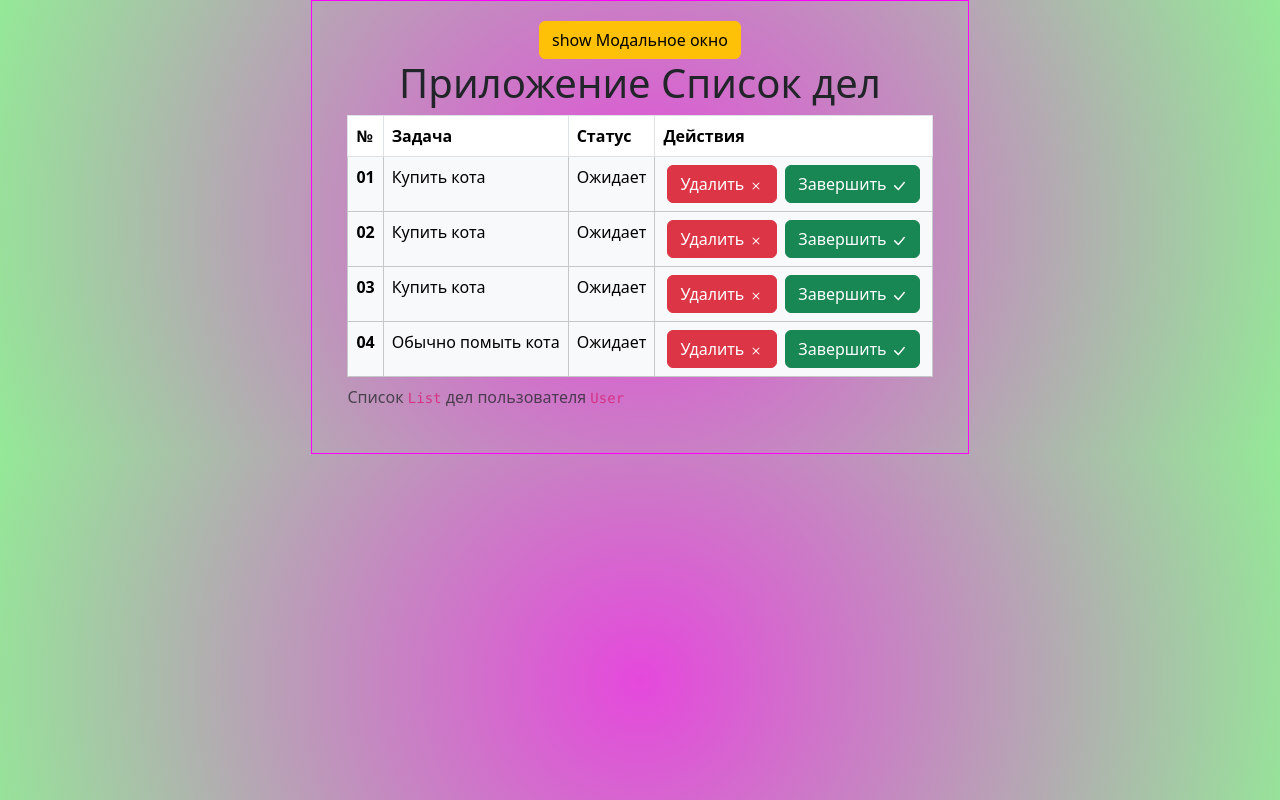
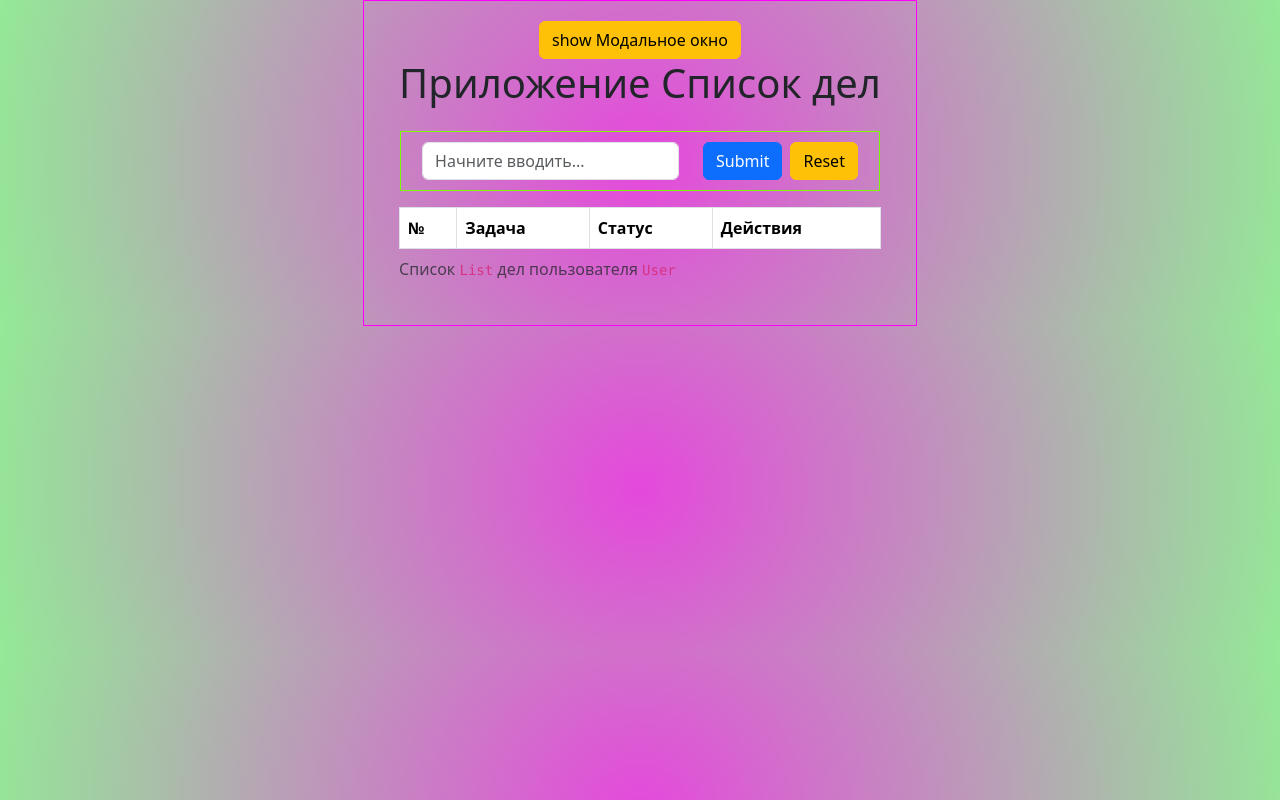
Before and after one commit to mindfling/ME_ToDoApp_ReactViteTS, a React (Vite) app: page / in a window 1280 px wide. Built offline with nearby package versions, Linux system fonts and the light colour scheme.

Commit message:
feat form local storage

```diff
--- a/src/App.tsx
+++ b/src/App.tsx
@@ -6,76 +6,51 @@ import { TITLE, STORAGE_KEY } from './Data/consts';
 import { useState } from 'react';
 import { useToggle } from './modules/Hooks/useToggle';
 import { ModalForm } from './Components/ModalForm';
-import { getRandomId } from './modules/util';
 import { ITask } from './modules/Task';
 
 console.log('TITLE: ', TITLE);
 console.log('STORAGE_KEY: ', STORAGE_KEY);
 
 
-function App() {
+export const App = () => {
+
   const [isVisible, setVisible] = useToggle(false);
 
-  // DEBUG
-  const testData: Array<ITask> = [
-    {
-      'id': getRandomId(),
-      'description': 'Купить кота',
-      'priority': 'light',
-      'status': 'wait',
-    },
-    {
-      'id': getRandomId(),
-      'description': 'Купить кота',
-      'priority': 'light',
-      'status': 'wait',
-    },
-    {
-      'id': getRandomId(),
-      'description': 'Купить кота',
-      'priority': 'light',
-      'status': 'wait',
-    },
-    {
-      'id': getRandomId(),
-      'description': 'Обычно помыть кота',
-      'priority': 'light',
-      'status': 'wait',
-    },
-  ];
-
+  const rawData: string | null = localStorage.getItem(STORAGE_KEY);
+  const testData: Array<ITask> = (rawData) ? JSON.parse(rawData) : [];
   const [data, setData] = useState(testData);
 
+
   const handleRemoveClick = (event: React.MouseEvent<HTMLButtonElement>, id: string) => {
-    console.log('Remove click');
-    console.log(event.target);
-    console.log(id);
-    setData((data) => data.filter((task) => task.id !== id));
+    console.log('Remove click', id);
+    // remove from array
+    setData((data) => {
+      const newArray: Array<ITask> = data.filter((task) => task.id !== id);
+      localStorage.setItem(STORAGE_KEY, JSON.stringify(newArray)); // сохраняем в хранилище
+      return newArray;
+    });
   }
 
   const handleDoneClick = (event: React.MouseEvent<HTMLButtonElement>, id: string) => {
-    console.log('Done click');
-    console.log(event.target);
-    console.log(id);
-
-    setData((data) => data.map((task) => {
-      const newTask: ITask = (task.id === id) ? {...task, status: 'done'} : {...task};
-      return newTask;
-    }));
+    console.log('Done click', id);
+    // make task done and update array
+    setData((data) => {
+      const newArray = data.map((task) => {
+        const newTask: ITask = (task.id === id) ? { ...task, status: 'done' } : { ...task };
+        return newTask;
+      });
+      localStorage.setItem(STORAGE_KEY, JSON.stringify(newArray)); // сохраняем в хранилище
+      return newArray;
+    });
   }
 
 
   return (
     <div className='app app-container  d-flex align-items-center justify-content-center flex-column'>
       <ModalForm isVisible={isVisible} />
-
       <Title text={TITLE} />
-
-      {/* <FormTask data={data} setData={setData}/> */}
-
+      <FormTask data={data} setData={setData} />
       <TableTask data={data} onRemove={handleRemoveClick} onDone={handleDoneClick} />
     </div>
   )
 }
-
-export default App
--- a/src/Components/FormTask.tsx
+++ b/src/Components/FormTask.tsx
@@ -1,27 +1,38 @@
 // import React from 'react'
+import React, { useState } from 'react';
 import Form from 'react-bootstrap/Form';
-import { Button, FormControl } from "react-bootstrap";
-import React, { useState } from 'react';
-import { Store } from '../modules/Store';
-import { ITask, Task } from '../modules/Task';
+import Button from "react-bootstrap/Button";
+import FormControl from "react-bootstrap/FormControl";
+import { ITask, TPriority, Task } from '../modules/Task';
+import { STORAGE_KEY } from '../Data/consts';
 
 
 interface Props {
-  store: Store;
+  data: Array<ITask>;
+  setData: React.Dispatch<React.SetStateAction<ITask[]>>;
 }
 
-export const FormTask = ({store}: Props) => {
-
-  const [value, setValue] = useState(''); // input value
+export const FormTask = ({data, setData}: Props) => {
+  const [inputValue, setInputValue] = useState(''); // input inputValue
+  // const [isDisable, setDisabled] = useState(true); // активация кнопок формы
 
   // * submit
   // todo validation
   const handleSubmit = (e: React.FormEvent<HTMLFormElement>) => {
     e.preventDefault();
-    console.log('submited and save to storage');
-    const description: string = value.replace(/(\s\s*)/g, ' ').toLowerCase().trim();
-    const task: ITask = new Task(description, 'light');
-    store.addTask(task);
+
+    const description: string = inputValue.replace(/^\s+|\s+$|\s+(?=\s)/g, "").toLowerCase();
+    const defaultPriority: TPriority = 'light';
+    const task: ITask = new Task(description, defaultPriority);
+
+    // todo useStorage
+    setData((data) => {
+      const newArray: Array<ITask> = [...data, task];
+      localStorage.setItem(STORAGE_KEY, JSON.stringify(newArray));
+      return newArray;
+    });
+
+    setInputValue(''); // очищаем поле ввода
   }
 
   // * simple button click
@@ -32,8 +43,13 @@ export const FormTask = ({store}: Props) => {
   // * reset
   const handleClickReset = (e: React.FormEvent<HTMLButtonElement>) => {
     console.log('click button reset', e.currentTarget);
+    setInputValue('');
   }
 
+  // * событие изменения input
+  const handleControlChange = (e: React.SyntheticEvent) => {
+    setInputValue((e.target as HTMLInputElement).value);
+  }
 
   return (
     <Form className='form-task d-flex justify-content my-3' onSubmit={handleSubmit}>
@@ -42,10 +58,10 @@ export const FormTask = ({store}: Props) => {
         placeholder='Начните вводить...'
         title='Просто введите краткое описание задачи'
         name='task'
-        value={value}
-        onChange={(e) => setValue(e.target.value)} // todo in handler
+        value={inputValue}
+        onChange={handleControlChange}
       />
-      <Button className='mx-2 ms-4' variant="primary" type="submit" onClick={handleButtonClick}>Submit</Button>
+      <Button className='ms-4 me-2' variant="primary" type="submit" onClick={handleButtonClick}>Submit</Button>
       <Button variant="warning" type="reset" onClick={handleClickReset}>Reset</Button>
     </Form>
   )
--- a/src/main.tsx
+++ b/src/main.tsx
@@ -1,7 +1,7 @@
 import React from 'react'
 import ReactDOM from 'react-dom/client'
-import App from './App.tsx'
 import './main.css';
+import { App } from './App';
 
 ReactDOM.createRoot(document.getElementById('root')!).render(
   <React.StrictMode>
```
